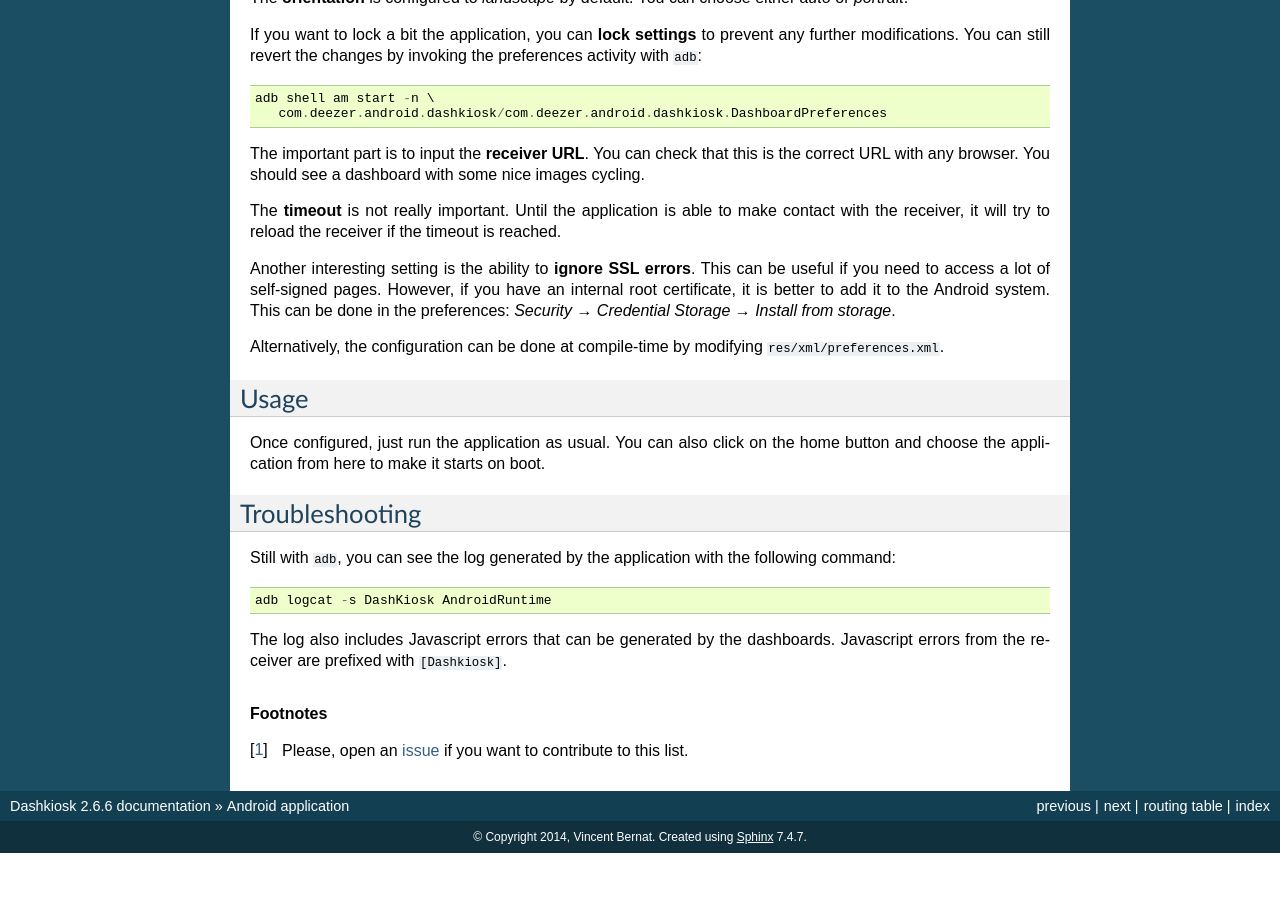
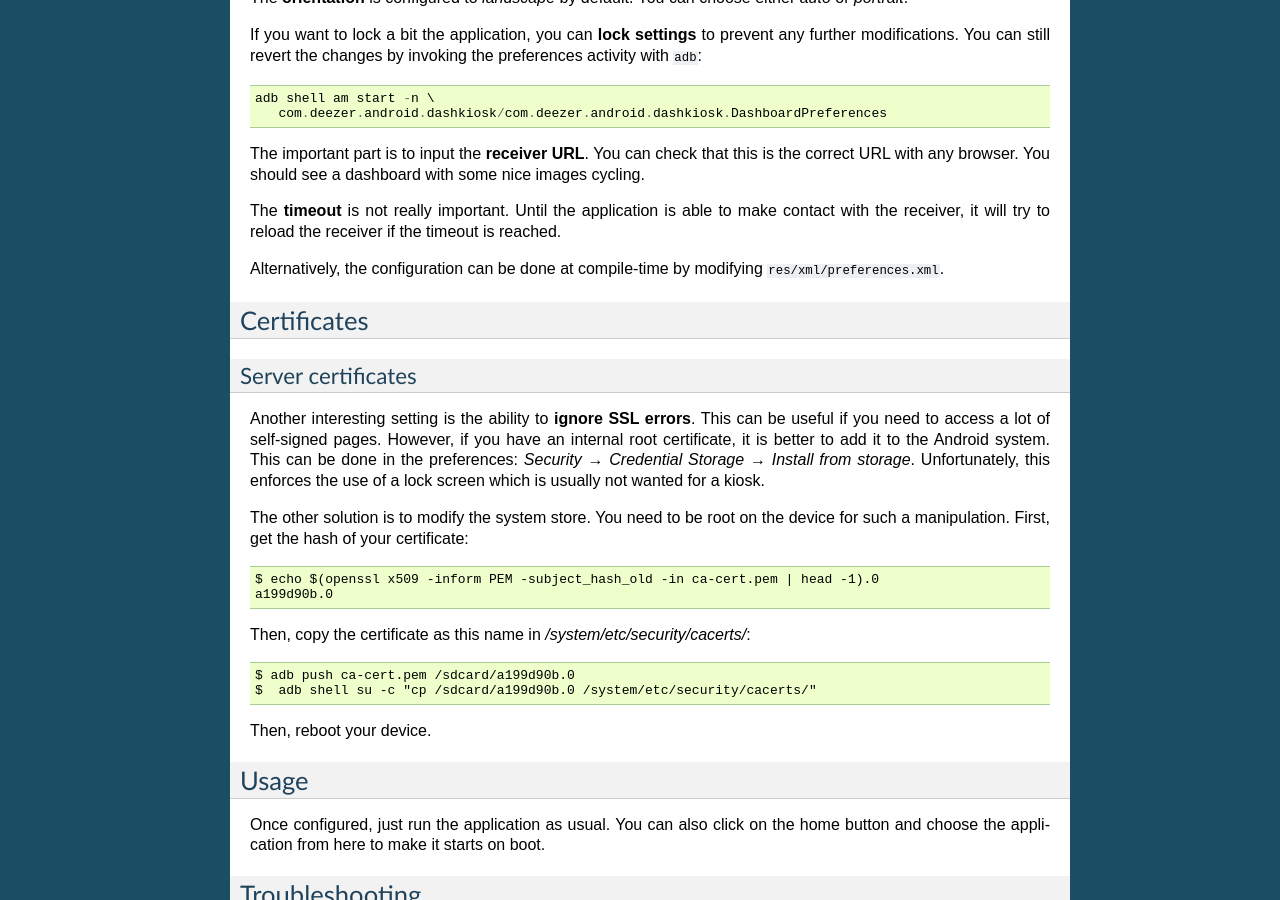
Before and after one commit to vincentbernat/dashkiosk, a Sphinx documentation site: the page built from docs/android.rst, in a window 1280 px wide and 900 px high, scrolled down 1449 px. Built offline with Sphinx 7.4.7, drawn with Linux system fonts in a browser that asks for light colours; before the commit the page ends 2302 px from its top, so only the background shows below that; some of the changed text lies outside the part shown.

Commit message:
doc: explain how to install a root certificate on Android

```diff
--- a/docs/android.rst
+++ b/docs/android.rst
@@ -112,15 +112,36 @@ The **timeout** is not really important. Until the application is able
 to make contact with the receiver, it will try to reload the receiver
 if the timeout is reached.
 
+Alternatively, the configuration can be done at compile-time by
+modifying ``res/xml/preferences.xml``.
+
+Certificates
+------------
+
+Server certificates
+~~~~~~~~~~~~~~~~~~~
+
 Another interesting setting is the ability to **ignore SSL
 errors**. This can be useful if you need to access a lot of
 self-signed pages. However, if you have an internal root certificate,
 it is better to add it to the Android system. This can be done in the
 preferences: *Security* → *Credential Storage* → *Install from
-storage*.
+storage*. Unfortunately, this enforces the use of a lock screen which
+is usually not wanted for a kiosk.
 
-Alternatively, the configuration can be done at compile-time by
-modifying ``res/xml/preferences.xml``.
+The other solution is to modify the system store. You need to be root
+on the device for such a manipulation. First, get the hash of your
+certificate::
+
+    $ echo $(openssl x509 -inform PEM -subject_hash_old -in ca-cert.pem | head -1).0
+    a199d90b.0
+
+Then, copy the certificate as this name in `/system/etc/security/cacerts/`::
+
+    $ adb push ca-cert.pem /sdcard/a199d90b.0
+    $  adb shell su -c "cp /sdcard/a199d90b.0 /system/etc/security/cacerts/"
+
+Then, reboot your device.
 
 Usage
 -----
```
